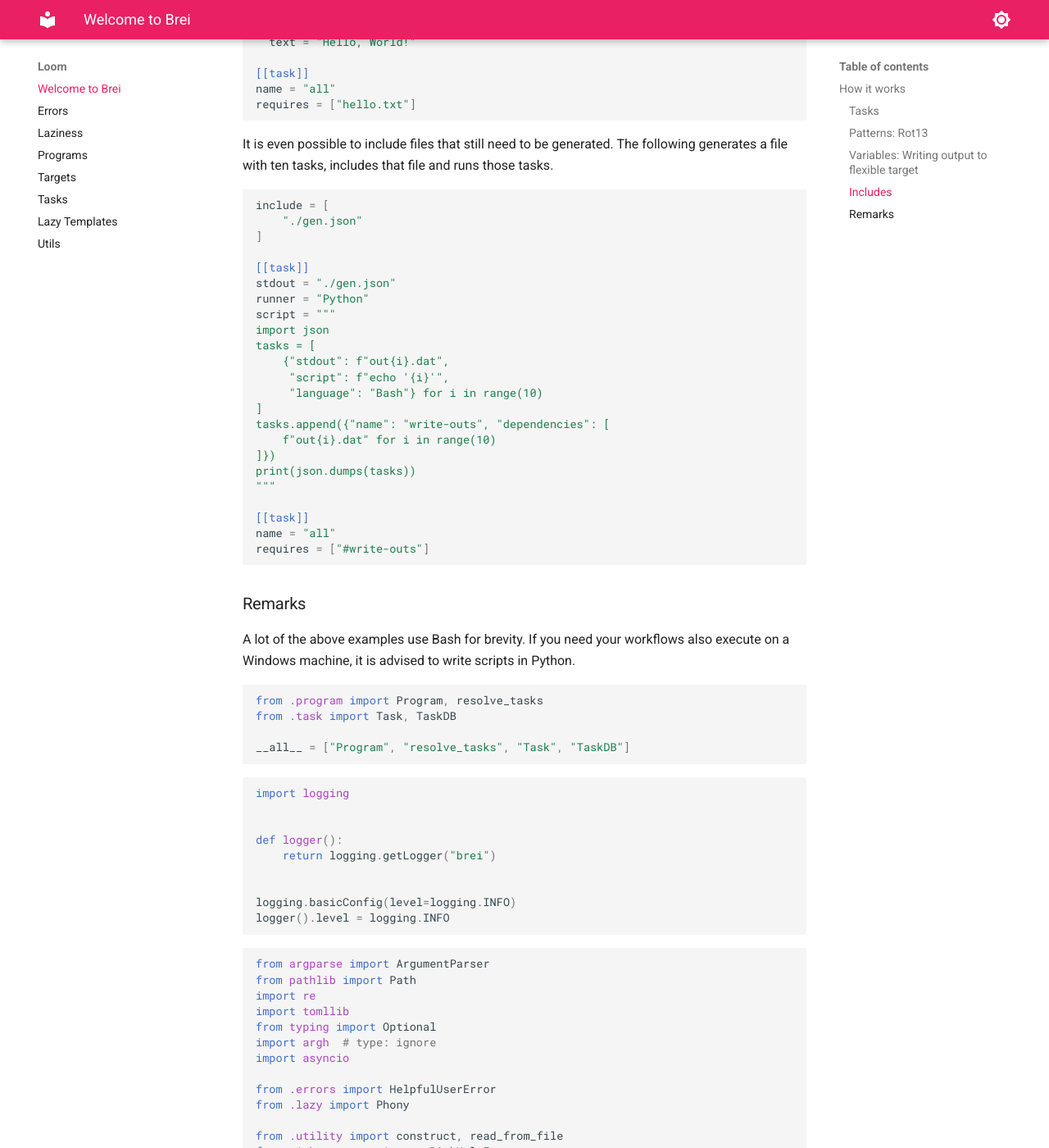
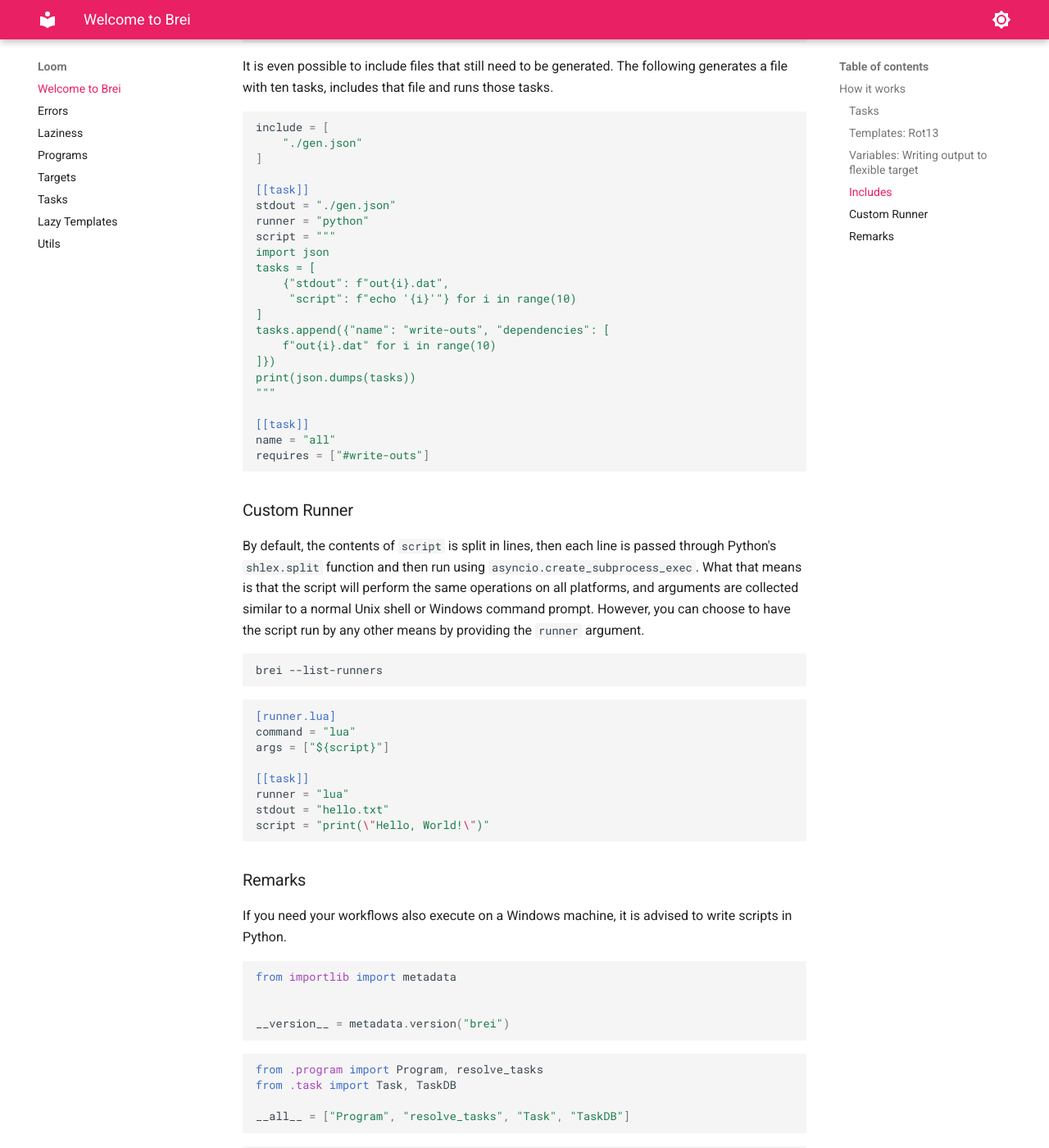
Before and after one commit to entangled/brei, an MkDocs documentation site: the page built from docs/index.md, in a window 1280 px wide and 1400 px high, scrolled down 2890 px. Shown: the whole window at 82% size. Built offline with MkDocs 1.6.1 and Material for MkDocs 9.7.7, drawn with Linux system fonts in a browser that asks for light colours; some of the changed text lies outside the part shown.

Commit message:
add --version; add --list-runners; change default runners to lower case

````diff
--- /dev/null
+++ b/brei/version.py
@@ -0,0 +1,6 @@
+# ~/~ begin <<docs/index.md#brei/version.py>>[init]
+from importlib import metadata
+
+
+__version__ = metadata.version("brei")
+# ~/~ end
--- a/docs/index.md
+++ b/docs/index.md
@@ -15,7 +15,7 @@
 ``` {.toml file=examples/tasks.toml}
 [[task]]
 creates = ["hello.txt"]
-runner = "Bash"
+runner = "bash"
 script = "echo 'Hello, World!' > hello.txt"
 
 [[task]]
@@ -29,19 +29,17 @@
 
 This defines to named tasks `all` and `clean`, where `all` depends on the creation of a file `hello.txt`. Giving a `name` to a task is similar to creating a 'phony' target in Make.
 
-### Patterns: Rot13
+### Templates: Rot13
 We can use patterns to create reusable items. Variables follow Python's `string.Template` syntax (similar to many scripting languages), `${var_name}` substitutes for the contents of the `var_name` variable. Use two dollar signs `$$` to make a `$` literal.
 
 ``` {.toml file=examples/rot13.toml}
 [template.echo]
 stdout = "${stdout}"
-runner = "Bash"
 script = "echo ${text}"
 
 [pattern.rot13]
 stdout = "${stdout}"
 stdin = "${stdin}"
-runner = "Bash"
 script = "tr a-zA-Z n-za-mN-ZA-M"
 
 [[call]]
@@ -70,19 +68,17 @@
 output_dir = "./output/${commit}"
 
 [[task]]
-runner = "Bash"
 stdout = "var(commit)"
 script = "git rev-parse HEAD"
 
 [[task]]
 creates = ["${output_dir}/data.h5"]
 requires = ["${data_dir}/input.h5", "#prepare"]
-runner = "Python"
+runner = "python"
 path = "scripts/run.py"
 
 [[task]]
 name = "prepare"
-runner = "Bash"
 script = "mkdir -p ${output_dir}"
 
 [[task]]
@@ -103,7 +99,6 @@
 
 ``` {.toml file=examples/echo.toml}
 [template.echo]
-runner = "Bash"
 stdout = "${stdout}"
 script = "echo '${text}'"
 ```
@@ -133,13 +128,12 @@
 
 [[task]]
 stdout = "./gen.json"
-runner = "Python"
+runner = "python"
 script = """
 import json
 tasks = [
     {"stdout": f"out{i}.dat",
-     "script": f"echo '{i}'",
-     "language": "Bash"} for i in range(10)
+     "script": f"echo '{i}'"} for i in range(10)
 ]
 tasks.append({"name": "write-outs", "dependencies": [
     f"out{i}.dat" for i in range(10)
@@ -152,8 +146,36 @@
 requires = ["#write-outs"]
 ```
 
+### Custom Runner
+By default, the contents of `script` is split in lines, then each line is passed through Python's `shlex.split` function and then run using `asyncio.create_subprocess_exec`. What that means is that the script will perform the same operations on all platforms, and arguments are collected similar to a normal Unix shell or Windows command prompt. However, you can choose to have the script run by any other means by providing the `runner` argument.
+
+``` {.bash .eval}
+brei --list-runners
+```
+
+
+``` {.toml file=examples/custom-runner.toml}
+[runner.lua]
+command = "lua"
+args = ["${script}"]
+
+[[task]]
+runner = "lua"
+stdout = "hello.txt"
+script = "print(\"Hello, World!\")"
+```
+
 ### Remarks
-A lot of the above examples use Bash for brevity. If you need your workflows also execute on a Windows machine, it is advised to write scripts in Python.
+
+If you need your workflows also execute on a Windows machine, it is advised to write scripts in Python.
+
+
+``` {.python file=brei/version.py}
+from importlib import metadata
+
+
+__version__ = metadata.version("brei")
+```
 
 ``` {.python file=brei/__init__.py}
 from .program import Program, resolve_tasks
@@ -179,19 +201,24 @@
 from argparse import ArgumentParser
 from pathlib import Path
 import re
+import sys
 import tomllib
 from typing import Optional
 import argh  # type: ignore
 import asyncio
+from rich.console import Console
 
+from rich_argparse import RichHelpFormatter
+from rich.table import Table
+
+from .runner import DEFAULT_RUNNERS
 from .errors import HelpfulUserError
 from .lazy import Phony
-
 from .utility import construct, read_from_file
-from rich_argparse import RichHelpFormatter
-
 from .program import Program, resolve_tasks
 from .logging import logger
+from .version import __version__
+
 
 log = logger()
 
@@ -208,7 +235,7 @@
     await asyncio.gather(*(db.run(Phony(t), db=db) for t in target_strs))
 
 
-@argh.arg("targets", nargs="+", help="names of tasks to run")
+@argh.arg("targets", nargs="*", help="names of tasks to run")
 @argh.arg(
     "-i",
     "--input-file",
@@ -216,14 +243,33 @@
 )
 @argh.arg("-B", "--force-run", help="rebuild all dependencies")
 @argh.arg("-j", "--jobs", help="limit number of concurrent jobs")
+@argh.arg("-v", "--version", help="print version number and exit")
+@argh.arg("--list-runners", help="show default configured runners")
 def loom(
     targets: list[str],
     *,
     input_file: Optional[str] = None,
     force_run: bool = False,
     jobs: Optional[int] = None,
+    version: bool = False,
+    list_runners: bool = False
 ):
     """Build one of the configured targets."""
+    if version:
+        print(f"Brei {__version__}, Copyright (c) 2023 Netherlands eScience Center. All Rights Reserved.")
+        sys.exit(0)
+
+    if list_runners:
+        t = Table(title="Default Runners", header_style="italic green", show_edge=False)
+        t.add_column("runner", style="bold yellow")
+        t.add_column("executable")
+        t.add_column("arguments")
+        for r, c in DEFAULT_RUNNERS.items():
+            t.add_row(r, c.command, f"{c.args}")
+        console = Console()
+        console.print(t)
+        sys.exit(0)
+
     if input_file is not None:
         if m := re.match(input_file, r"([^\[\]]+)\[([^\[\]\s]+)\]"):
             input_path = Path(m.group(1))
````
Also changed, not shown: docs/tasks.md (+18 -13 lines), 12 other files.
